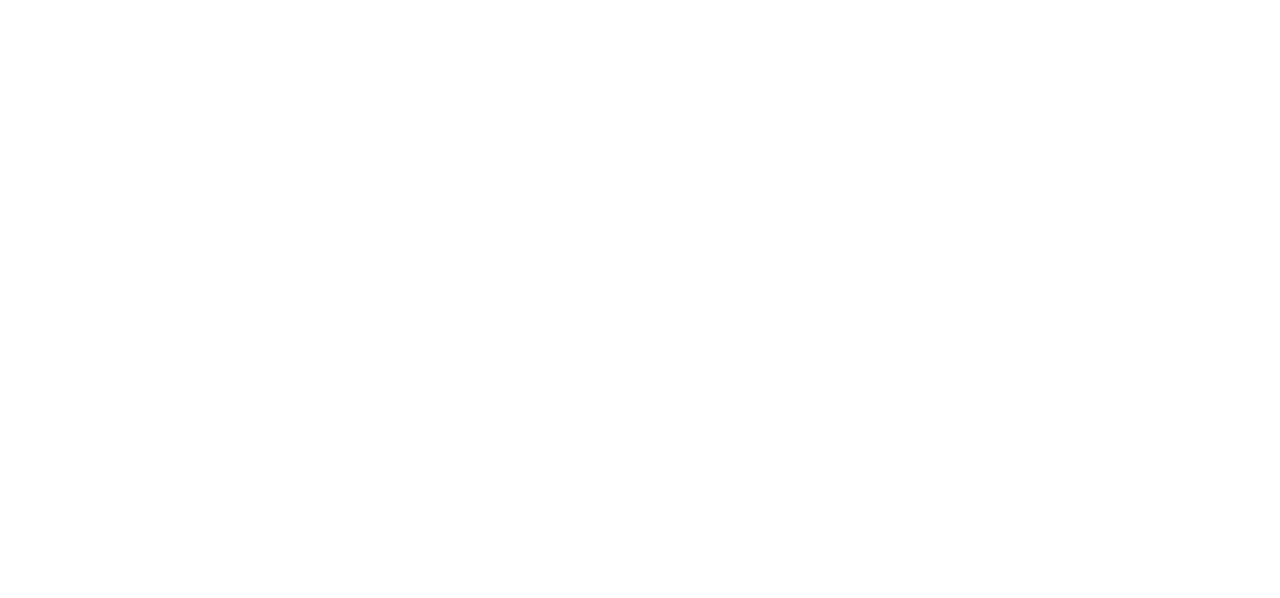
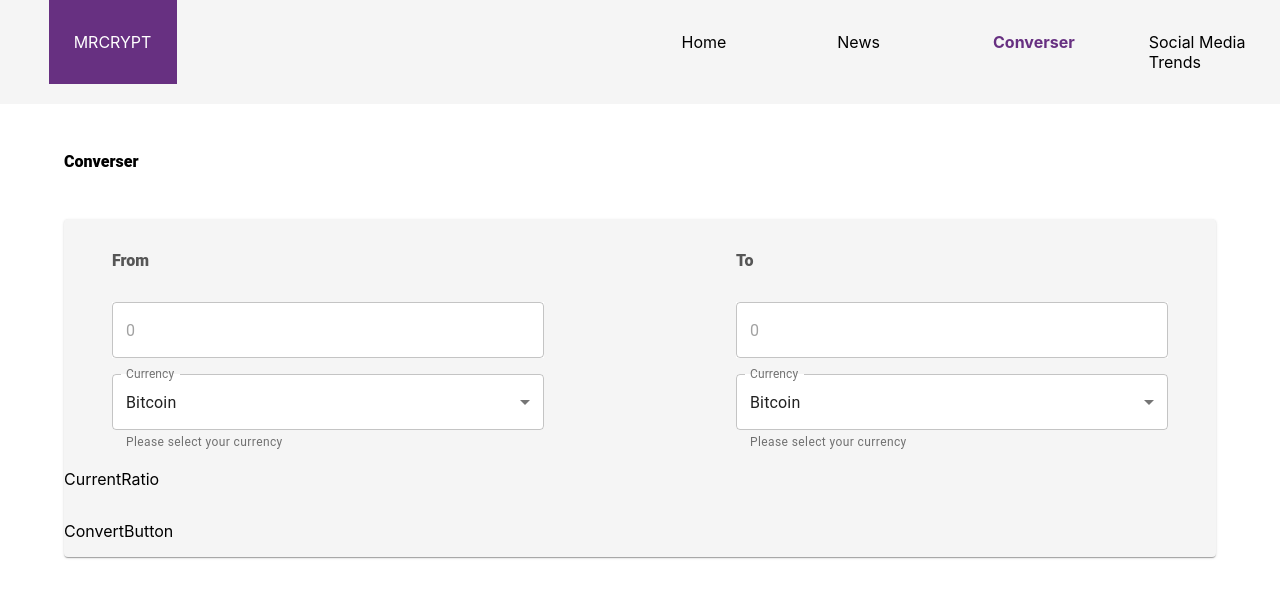
Before and after one commit to anamargaridarl/mrcrypt-lapd, a React (Create React App) app in the folder fe/: page /converser in a window 1280 px wide. Shown: the top 598 px of the page. Built offline with nearby package versions, Linux system fonts and the light colour scheme.

Commit message:
Add ConverserPage and start Converser card

```diff
--- a/fe/src/App.js
+++ b/fe/src/App.js
@@ -1,5 +1,6 @@
 import React from "react";
 import { Route, Switch, Redirect } from "react-router-dom";
+import ConverserPage from "./pages/ConverserPage";
 import HomePage from "./pages/HomePage";
 
 function App() {
@@ -12,6 +13,9 @@
         <Route path="/home" exact>
           <HomePage></HomePage>
         </Route>
+        <Route path="/converser" exact>
+          <ConverserPage></ConverserPage>
+        </Route>
       </Switch>
     </main>
   );
--- /dev/null
+++ b/fe/src/components/Converser.js
@@ -0,0 +1,158 @@
+import React from 'react';
+//@core-material-ui
+import { Card, Grid, MenuItem, makeStyles, TextField } from '@material-ui/core';
+//@components
+import Link from './Link'
+//@styling
+import {gray, black, dark_gray, white} from '../styles/colors'
+import {font_family, header_font_size} from '../styles/fonts'
+
+const useStyles = makeStyles((theme) =>({
+  card_holder: {
+    backgroundColor: gray,
+    marginLeft: '4em',
+    marginRight: '4em',
+  },
+  leftItems: {
+    paddingLeft: '3em',
+    paddingRight: '6em',
+    paddingTop: '1em',
+  },
+  rightItems: {
+    paddingLeft: '6em',
+    paddingRight: '3em',
+    paddingTop: '1em',
+  },
+  title: {
+    fontFamily: font_family,
+    fontWeight: 1000,
+    color: dark_gray,
+    fontSize: header_font_size,
+  },
+  input: {
+    alignItems: 'stretch',
+    flexDirection: 'column',
+  },
+  textFields: {
+    "& .MuiInputBase-input": {
+      backgroundColor: white,
+    }
+  }
+}));
+
+//TODO: call backend for available coins
+const currencies = [
+  {
+    value: 'BTC',
+    label: 'Bitcoin',
+  },
+  {
+    value: 'ETC',
+    label: 'Ethereum',
+  },
+  {
+    value: 'DOGE',
+    label: 'Dogecoin',
+  },
+  {
+    value: 'ADA',
+    label: 'Cardano',
+  },
+];
+
+export default function Converser() {
+  const classes = useStyles();
+
+  const [currency, setCurrency] = React.useState('BTC');
+
+  const handleChange = (event) => {
+    setCurrency(event.target.value);
+  };
+
+  return (
+    <Card className={classes.card_holder}>
+      <Grid container justify="space-around">
+        <Grid className={classes.leftItems} item xs={12} sm={6} md={6} lg={6}>
+          <Grid className={classes.title}container justify="flex-start">
+            <p>From</p>
+          </Grid>
+        </Grid>
+        <Grid className={classes.rightItems} item xs={12} sm={6} md={6} lg={6}>
+          <Grid className={classes.title} container justify="flex-start">
+            <p>To</p>
+          </Grid>
+        </Grid>
+        <Grid className={classes.leftItems} item xs={12} sm={6} md={6} lg={6}>
+          <Grid className={classes.input} container>
+            <TextField
+              className={classes.textFields}
+              id="convert-from"
+              type="number"
+              InputLabelProps={{ shrink: true }}
+              placeholder="0"
+              variant="outlined">
+            </TextField>
+          </Grid>
+        </Grid>
+        <Grid className={classes.rightItems} item xs={12} sm={6} md={6} lg={6}>
+          <Grid className={classes.input} container>
+            <TextField
+              className={classes.textFields}
+              id="convert-to"
+              type="number"
+              InputLabelProps={{ shrink: true }}
+              placeholder="0"
+              variant="outlined">
+            </TextField>
+          </Grid>
+        </Grid>
+        <Grid className={classes.leftItems} item xs={12} sm={6} md={6} lg={6}>
+          <Grid className={classes.input} container>
+            <TextField
+              className={classes.textFields}
+              id="drop-from"
+              select
+              label="Currency"
+              value={currency}
+              onChange={handleChange}
+              helperText="Please select your currency"
+              variant="outlined"
+              >
+              {currencies.map((option) => (
+                <MenuItem key={option.value} value={option.value}>
+                  {option.label}
+                </MenuItem>
+              ))}
+            </TextField>
+          </Grid>
+        </Grid>
+        <Grid className={classes.rightItems} item xs={12} sm={6} md={6} lg={6}>
+          <Grid className={classes.input} container>
+            <TextField
+              className={classes.textFields}
+              id="drop-to"
+              select
+              label="Currency"
+              value={currency}
+              onChange={handleChange}
+              helperText="Please select your currency"
+              variant="outlined"
+              >
+              {currencies.map((option) => (
+                <MenuItem key={option.value} value={option.value}>
+                  {option.label}
+                </MenuItem>
+              ))}
+            </TextField>
+          </Grid>
+        </Grid>
+        <Grid item xs={12} sm={12} md={12} lg={12}>
+          <Link tColor={black} name={"CurrentRatio"} />
+        </Grid>
+        <Grid item sx={12} sm={12} md={12} lg={12}>
+          <Link tColor={black} name={"ConvertButton"} />
+        </Grid>
+      </Grid>
+    </Card>
+  );
+}
--- a/fe/src/components/PageHeader.js
+++ b/fe/src/components/PageHeader.js
@@ -11,6 +11,7 @@
     color: black,
     marginLeft: '4em',
     marginTop: '3em',
+    marginBottom: '3em',
     textAlign: 'left',
   }
 }));
--- a/fe/src/components/TopBar.js
+++ b/fe/src/components/TopBar.js
@@ -7,7 +7,7 @@
 import Link from "./Link";
 import LogoTitle from "./LogoTitle";
 
-//@stylying
+//@styling
 import { makeStyles } from "@material-ui/core/styles";
 import { purple, white, black } from "../styles/colors";
 
--- /dev/null
+++ b/fe/src/pages/ConverserPage.js
@@ -0,0 +1,14 @@
+import React from 'react'
+import Converser from '../components/Converser';
+import PageHeader from '../components/PageHeader';
+import TopBar from '../components/TopBar'
+
+export default function ConverserPage() {
+  return (
+        <>
+            <TopBar></TopBar>
+            <PageHeader name="Converser"></PageHeader>
+            <Converser></Converser>
+        </>
+    )
+}
--- a/fe/src/styles/colors.js
+++ b/fe/src/styles/colors.js
@@ -1,6 +1,7 @@
 const purple = "#673081";
 const white = "#ffffff"
 const black = "#000000"
+const gray = "#F5F5F5";
+const dark_gray = "#565656";
 
-
-export { purple, white, black};
+export { purple, white, black, gray, dark_gray};
```
